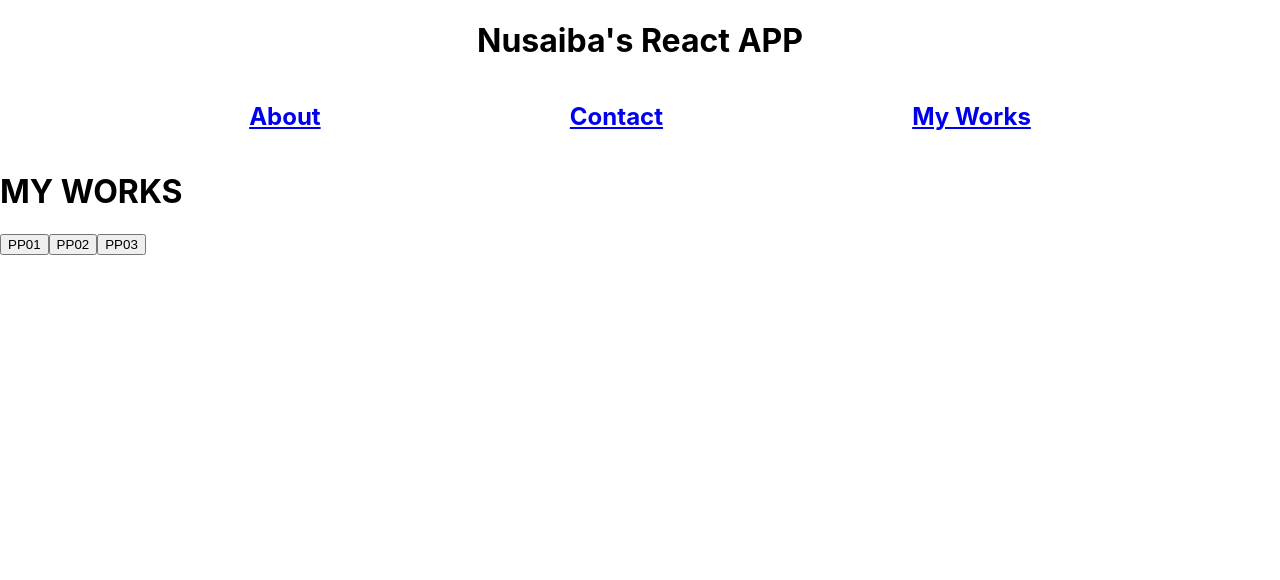
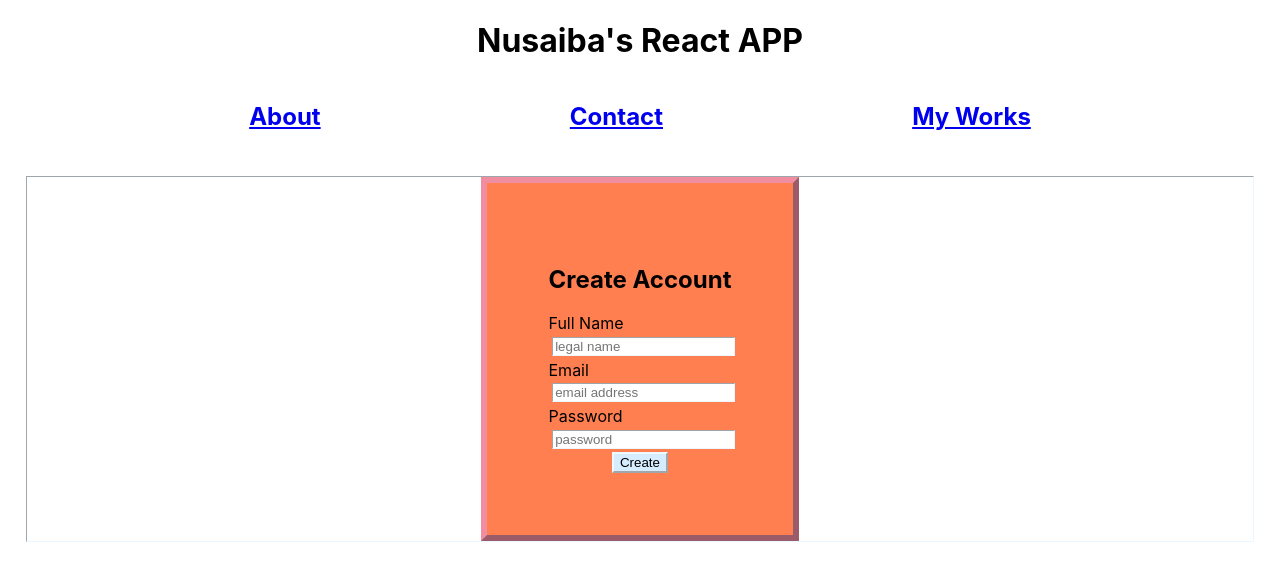
Before and after one commit to smeraldoflower/reactjs-practice, a React (Create React App) app: page /PP04 in a window 1280 px wide. Shown: the top 580 px of the page. Built offline with nearby package versions, Linux system fonts and the light colour scheme.

Commit message:
added pp04 files

```diff
--- a/src/App.js
+++ b/src/App.js
@@ -4,6 +4,7 @@ import { BrowserRouter as Router, Switch, Route, Link } from "react-router-dom";
 import PP01 from './PP01/PP01'
 import PP02 from './PP02/PP02'
 import PP03 from './PP03/PP03'
+import PP04 from './PP04/PP04'
 import About from './Pages/About'
 import Contact from './Pages/Contact'
 import Projects from './Pages/Projects'
@@ -30,6 +31,7 @@ function App() {
                     <Route path='/PP01' component={PP01} />
                     <Route path='/PP02' component={PP02} />
                     <Route path='/PP03' component={PP03} />
+                    <Route path='/PP04' component={PP04} />
                     <Route path='/' component={Projects} />
                 </Switch>
             </div>
--- /dev/null
+++ b/src/PP04/PP04.js
@@ -0,0 +1,12 @@
+import React from 'react'
+import CreateAcc from './components/Create'
+
+function PP04() {
+    return (
+        <div>
+            <CreateAcc/>
+        </div>
+    )
+}
+
+export default PP04
--- /dev/null
+++ b/src/PP04/components/Create.css
@@ -0,0 +1,27 @@
+.Create, .CreateForm, .CreateForm input[type='text']{
+    display: flex;
+    flex-direction: column;
+
+    align-items: center;
+    justify-content: space-between;
+
+    margin: 2%;
+    border: rgb(237, 247, 255) inset 1pt;
+}
+
+.CreateForm{
+    padding: 5%;
+    margin: 0%;
+    background-color: coral;
+    border: rgb(240, 141, 161) outset 5pt;
+}
+
+input[type='submit']{
+    background-color: rgb(214, 236, 255);
+    border: outset 2pt aliceblue;
+}
+
+input[type='submit']:hover, input[type='text']:focus{
+    background-color: rgba(236, 238, 135, 0.719);
+    border: inset 2.5pt rgb(237, 247, 255);
+}
--- /dev/null
+++ b/src/PP04/components/Create.js
@@ -0,0 +1,48 @@
+import React, { useState } from 'react'
+import './Create.css';
+
+function CreateAcc() {
+
+    const [name, setName] = useState('');
+    const [email, setEmail] = useState('');
+    const [password, setPassword] = useState('');
+    const [isCreated, setCreationStatus] = useState(false);
+
+    const handleCreate = (event) => {
+        event.preventDefault();
+        setCreationStatus(true);
+    }
+
+    return (
+        <div className="Create">
+            <form className="CreateForm">
+                <h2>Create Account</h2>
+                <label>
+                    Full Name
+                    <input
+                        type='text' placeholder='legal name' required
+                        value={name} onChange={e => setName(e.target.value)} />
+                </label>
+                <label>
+                    Email
+                    <input
+                        type='text' placeholder='email address' required
+                        value={email} onChange={e => setEmail(e.target.value)} />
+                </label>
+                <label>
+                    Password
+                    <input
+                        type='text' placeholder='password' required
+                        value={password} onChange={e => setPassword(e.target.value)} />
+                </label>
+
+                <input type='submit' value='Create' onClick={handleCreate} />
+
+                {isCreated ? <p>Account Created</p> : null}
+            </form>
+        </div >
+    );
+
+}
+
+export default CreateAcc;
--- a/src/Pages/Projects.js
+++ b/src/Pages/Projects.js
@@ -9,6 +9,7 @@ function Projects() {
             <Link to='/PP01'><button>PP01</button></Link>
             <Link to='/PP02'><button>PP02</button></Link>
             <Link to='/PP03'><button>PP03</button></Link>
+            <Link to='/PP04'><button>PP04</button></Link>
 
         </div>
     )
```
Also changed, not shown: 1 other file (tests, documents, lock files or other folders).
